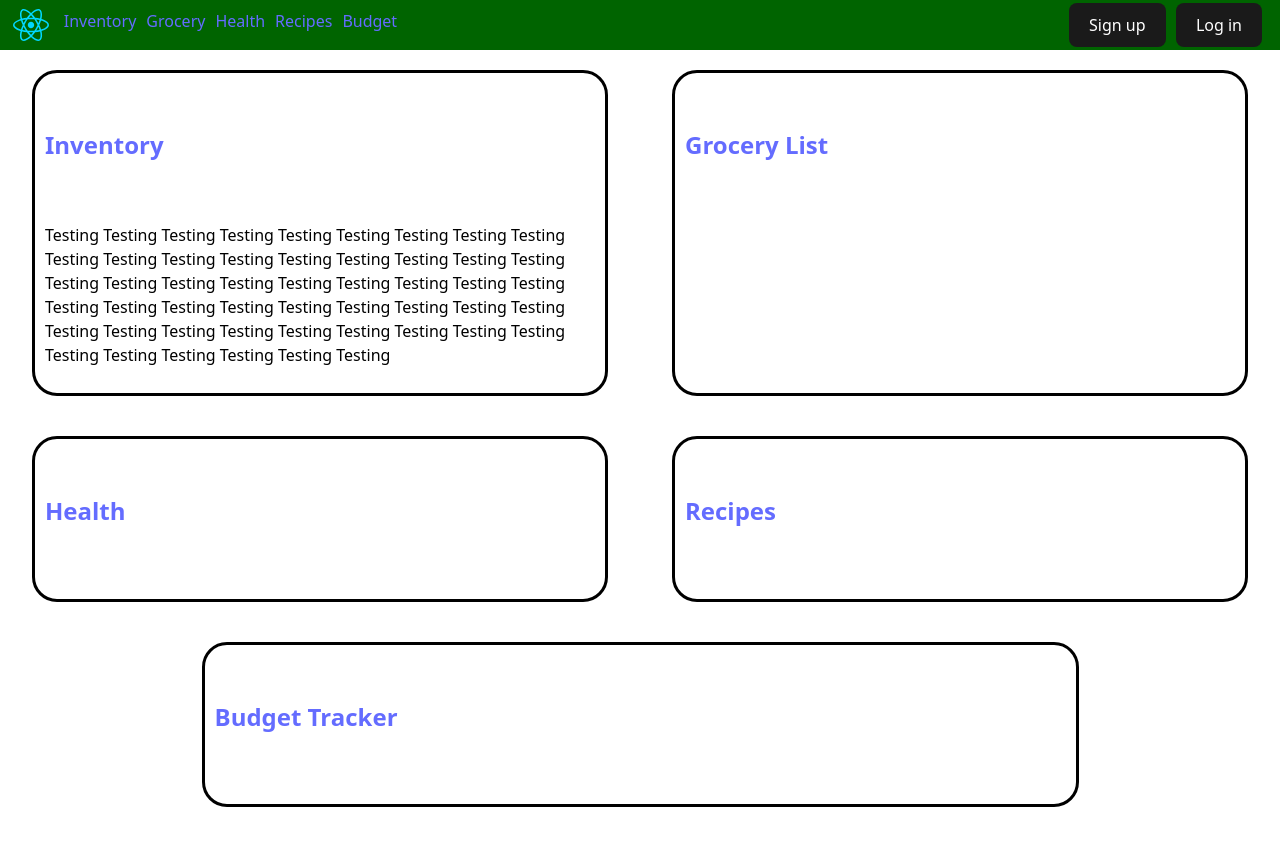
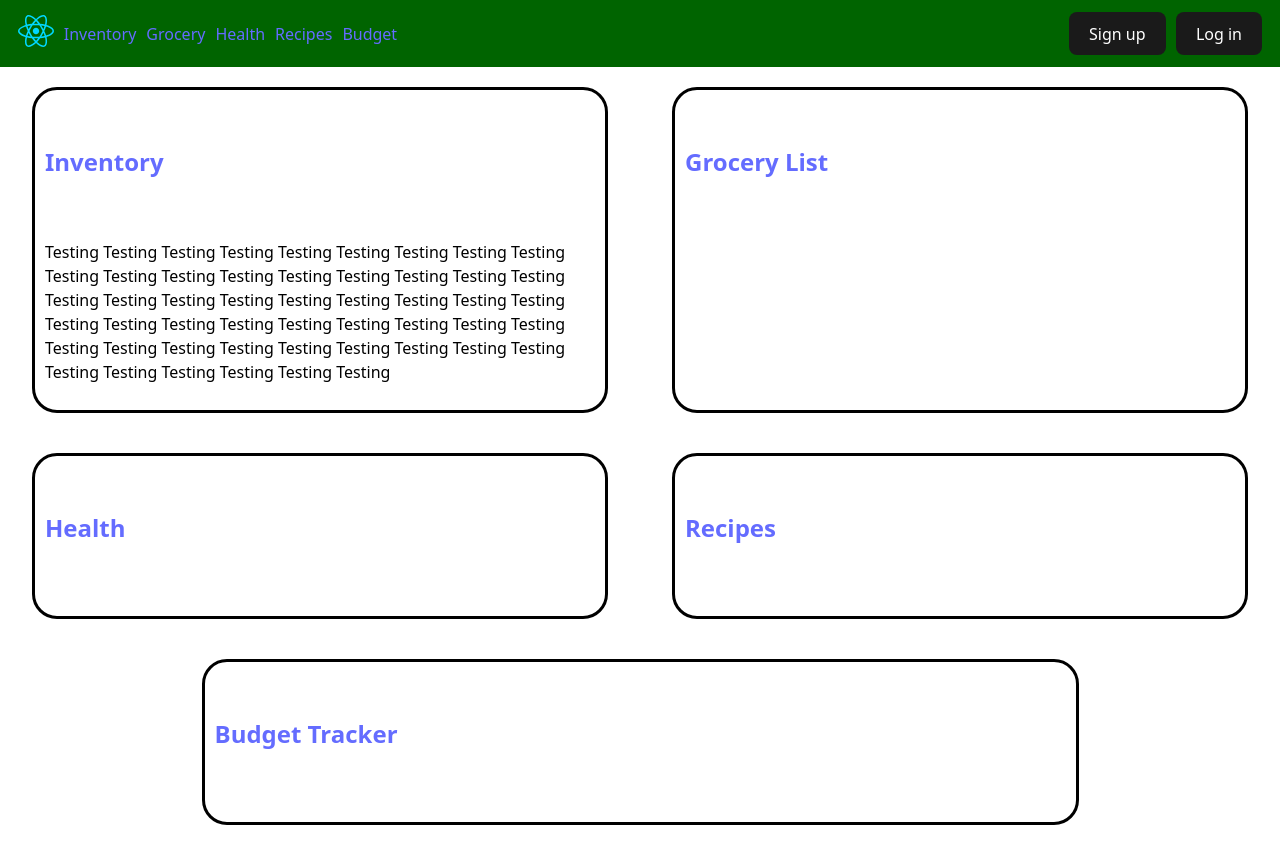
Before and after one commit to PAP-2025-Summer-L6-G1/Final-Project-Frontend, a React (Vite) app: page / in a window 1280 px wide. Built offline with nearby package versions, Linux system fonts and the light colour scheme.

Commit message:
Fix layout at small resolutions

```diff
--- a/src/components/Navbar.css
+++ b/src/components/Navbar.css
@@ -1,17 +1,18 @@
 .navbar {
     background-color: darkgreen;
-    height: 50px;
+    height: fit-content;
     display: flex;
     align-items: center;
     justify-content: space-between;
     flex: 0 0 100%;
     top: 0px;
-    padding: 0 1%;
-}
-.logo {
-    float: left;
+    padding: 10px 1%;
     flex-direction: row;
 }
 a {
     margin: 0 5px;
 }
+nav {
+    display: flex;
+    align-items: center;
+}
```
